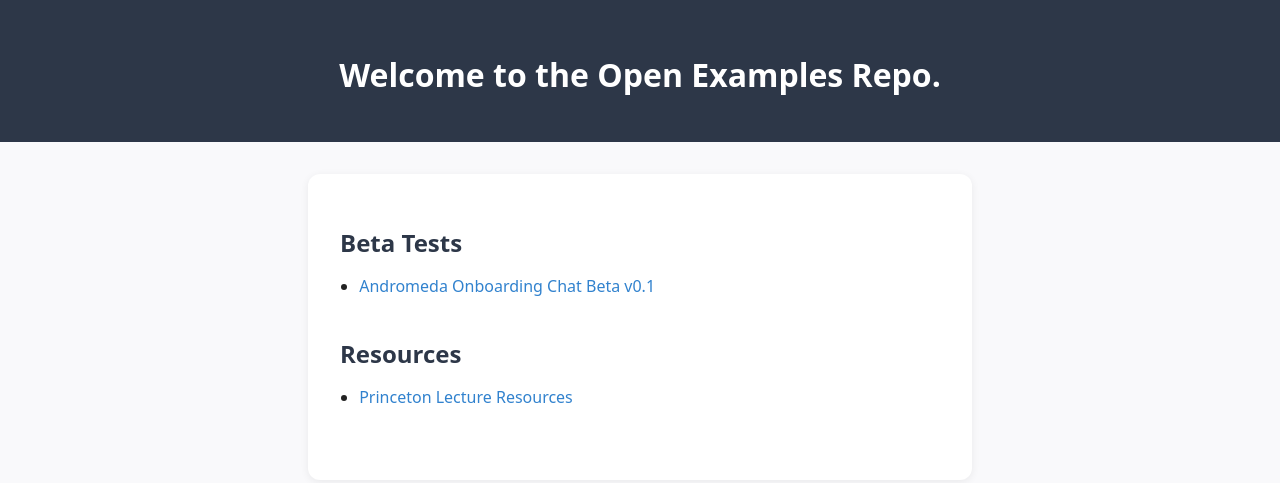
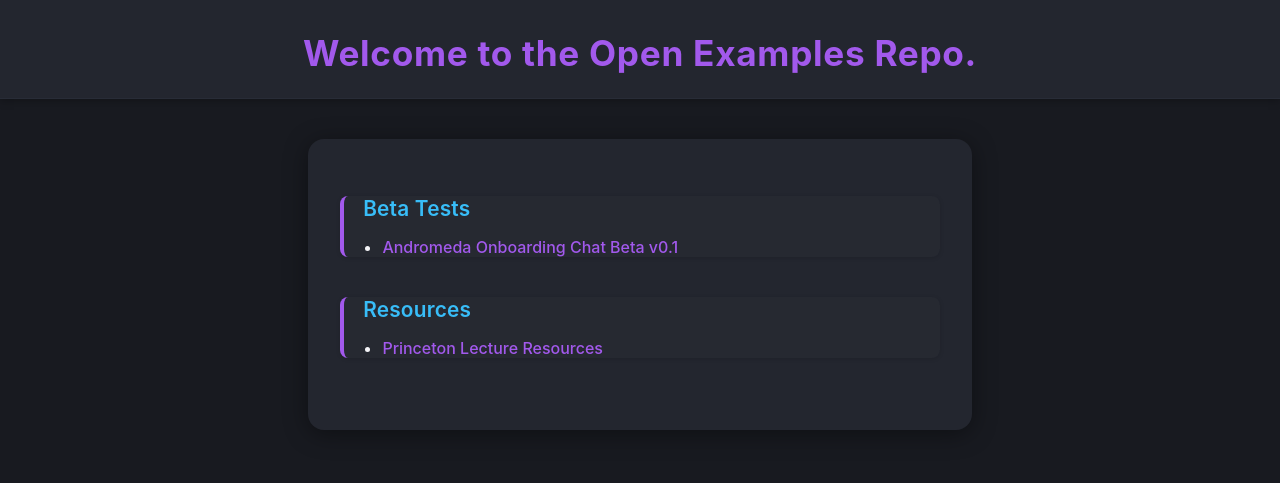
Before and after one commit to MyronKoch-dev/OpenExamples, a plain HTML site: page index.html in a window 1280 px wide. Drawn offline with Linux system fonts and the light colour scheme.

Commit message:
Restyle index.html with dark theme and CSS variables

```diff
--- a/index.html
+++ b/index.html
@@ -6,57 +6,96 @@
     <meta name="viewport" content="width=device-width, initial-scale=1.0">
     <title>Welcome to the Open Examples Repo.</title>
     <style>
+        :root {
+            --bg-main: #181a20;
+            --bg-panel: #23262f;
+            --bg-header: #23262f;
+            --text-main: #f4f4f7;
+            --text-muted: #b5b8c5;
+            --accent: #a259ec;
+            --accent2: #38bdf8;
+            --section-border: #282c37;
+            --link-hover: #38bdf8;
+        }
+
         body {
-            font-family: system-ui, sans-serif;
+            font-family: 'Inter', system-ui, sans-serif;
             margin: 0;
             padding: 0;
-            background: #f9f9fb;
-            color: #222;
+            background: var(--bg-main);
+            color: var(--text-main);
         }
 
         header {
-            background: #2d3748;
-            color: #fff;
+            background: var(--bg-header);
+            color: var(--accent);
             padding: 2rem 1rem 1.5rem 1rem;
             text-align: center;
+            font-size: 2.2rem;
+            font-weight: 700;
+            letter-spacing: 0.02em;
+            border-bottom: 1px solid var(--section-border);
+            box-shadow: 0 2px 8px #0004;
         }
 
         main {
             max-width: 600px;
-            margin: 2rem auto;
-            background: #fff;
-            border-radius: 12px;
-            box-shadow: 0 2px 8px #0001;
-            padding: 2rem;
+            margin: 2.5rem auto;
+            background: var(--bg-panel);
+            border-radius: 16px;
+            box-shadow: 0 4px 24px #0006;
+            padding: 2.5rem 2rem 2rem 2rem;
         }
 
         section {
             margin-bottom: 2.5rem;
+            border-left: 4px solid var(--accent);
+            padding-left: 1.2rem;
+            background: rgba(255, 255, 255, 0.01);
+            border-radius: 8px;
+            box-shadow: 0 1px 4px #0002;
         }
 
         h2 {
-            color: #2d3748;
+            color: var(--accent2);
             margin-bottom: 1rem;
+            font-size: 1.3rem;
+            font-weight: 600;
+            letter-spacing: 0.01em;
         }
 
         ul {
             padding-left: 1.2em;
+            margin: 0;
+        }
+
+        li {
+            margin-bottom: 0.7em;
         }
 
         a {
-            color: #3182ce;
+            color: var(--accent);
             text-decoration: none;
+            font-weight: 500;
+            transition: color 0.2s;
         }
 
         a:hover {
+            color: var(--link-hover);
             text-decoration: underline;
+        }
+
+        @media (max-width: 700px) {
+            main {
+                padding: 1.2rem 0.5rem;
+            }
         }
     </style>
 </head>
 
 <body>
     <header>
-        <h1>Welcome to the Open Examples Repo.</h1>
+        Welcome to the Open Examples Repo.
     </header>
     <main>
         <section>
```
